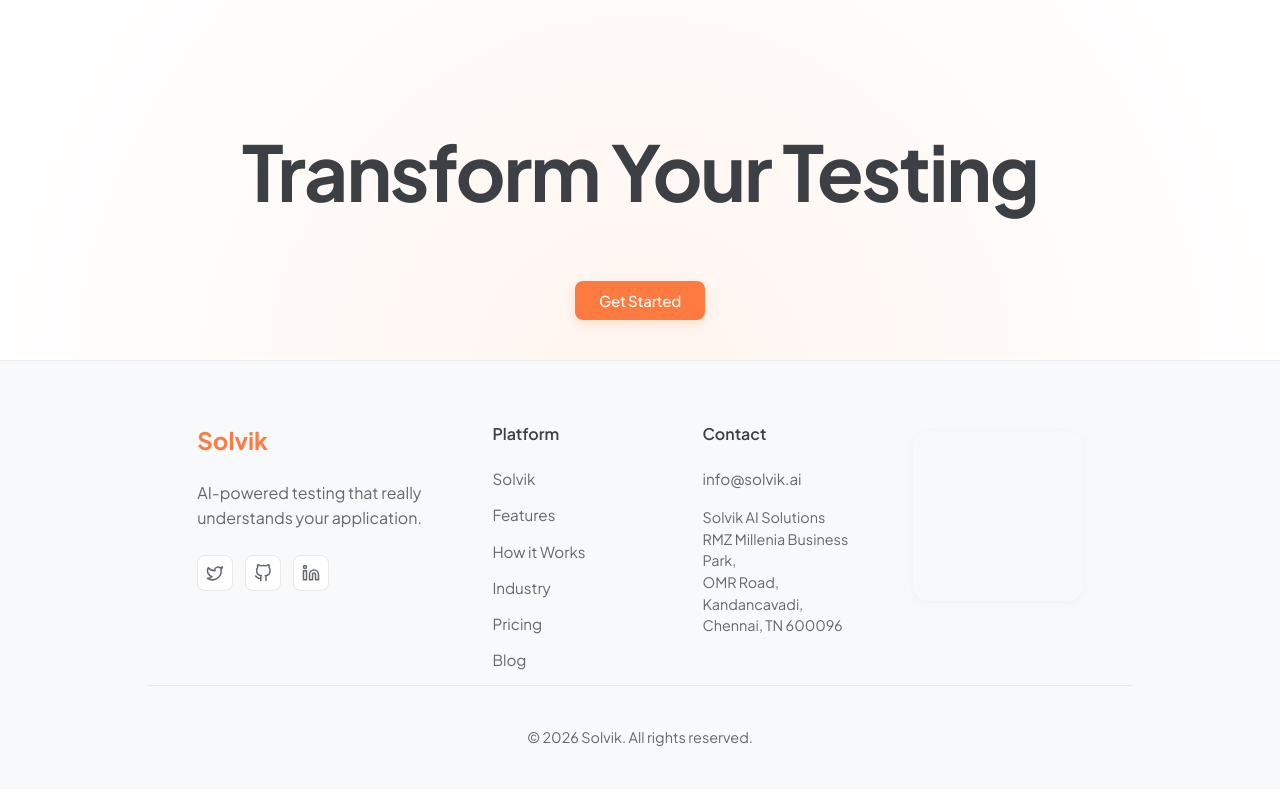
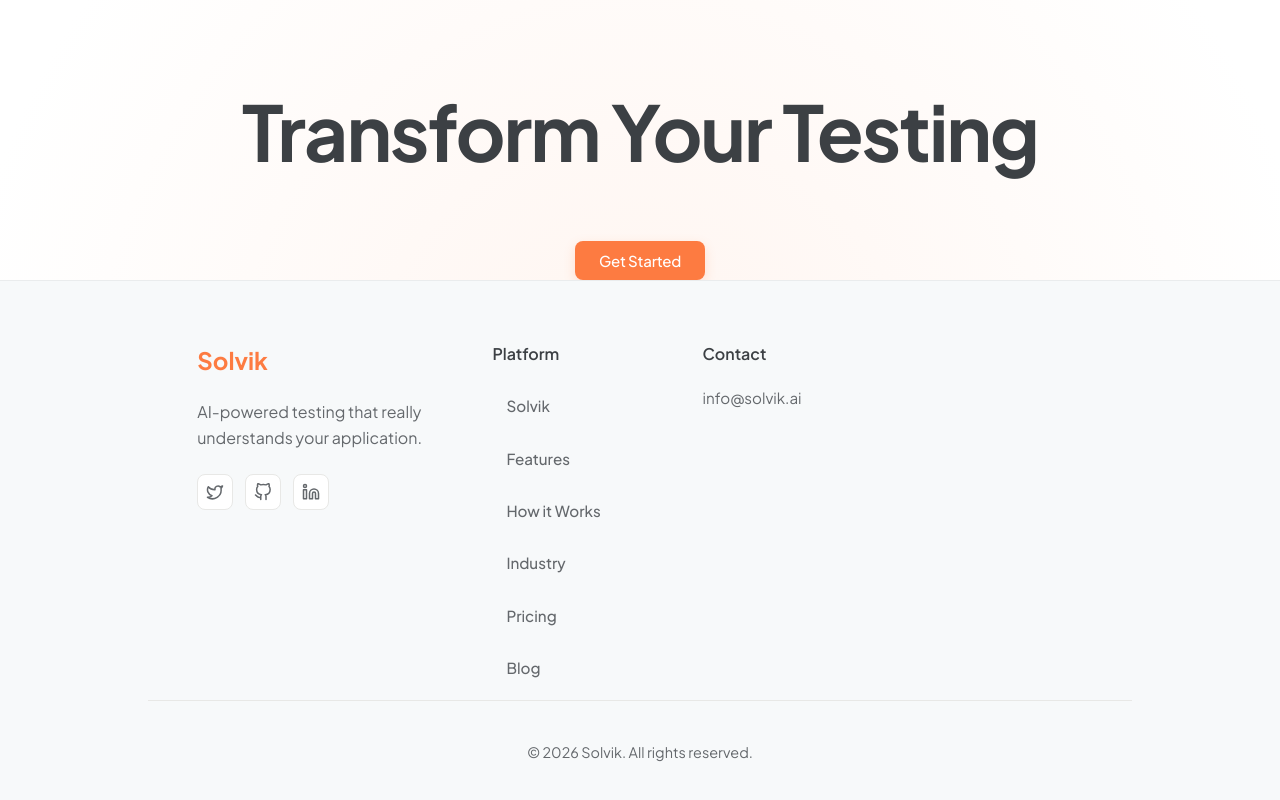
Before and after one commit to AnoopKishanS/agentCertifyWeb, a React (Vite) app: page / in a window 1280 px wide. Shown: the part 10527-11327 px from the top of the page. Built offline with nearby package versions, Linux system fonts and the light colour scheme; grey boxes are pictures that could not be loaded.

Commit message:
Added changes to the footer

```diff
--- a/src/components/Footer.jsx
+++ b/src/components/Footer.jsx
@@ -1,9 +1,11 @@
 import React from 'react';
-import { useLocation } from 'react-router-dom';
+import { useLocation, Link } from 'react-router-dom';
 import './Footer.css';
+import { useModal } from '../context/ModalContext';
 
 const Footer = () => {
     const { pathname } = useLocation();
+    const { openModal } = useModal();
     const isHome = pathname === '/';
 
     return (
@@ -11,7 +13,7 @@
             {isHome && (
                 <div className="footer-cta">
                     <h1>Transform Your Testing</h1>
-                    <button className="btn btn-primary btn-lg">Get Started</button>
+                    <button className="btn btn-primary btn-lg" onClick={openModal}>Get Started</button>
                 </div>
             )}
 
@@ -35,38 +37,18 @@
                         </div>
                         <div className="footer-col">
                             <h5>Platform</h5>
-                            <a href="#about">Solvik</a>
-                            <a href="#features">Features</a>
-                            <a href="#how-it-works">How it Works</a>
-                            <a href="#industry">Industry</a>
-                            <a href="#pricing">Pricing</a>
-                            <a href="#blog">Blog</a>
+                            <Link to="/product" className="nav-link" onClick={() => setMobileMenuOpen(false)}>Solvik</Link>
+                            <Link to="/#modern-dev" className="nav-link" onClick={() => setMobileMenuOpen(false)}>Features</Link>
+                            <Link to="/#how-it-works" className="nav-link" onClick={() => setMobileMenuOpen(false)}>How it Works</Link>
+                            <Link to="/#industry" className="nav-link" onClick={() => setMobileMenuOpen(false)}>Industry</Link>
+                            <Link to="/#pricing" className="nav-link" onClick={() => setMobileMenuOpen(false)}>Pricing</Link>
+                            <Link to="/blog" className="nav-link" onClick={() => setMobileMenuOpen(false)}>Blog</Link>
                         </div>
                         <div className="footer-col">
                             <h5>Contact</h5>
                             <a href="mailto:info@solvik.ai">info@solvik.ai</a>
-                            <div className="footer-address-info" style={{ marginTop: '16px' }}>
-                                <p style={{ fontSize: '0.9rem', color: 'var(--color-text-light)', lineHeight: '1.5' }}>
-                                    Solvik AI Solutions<br />
-                                    RMZ Millenia Business Park,<br />
-                                    OMR Road, Kandancavadi,<br />
-                                    Chennai, TN 600096
-                                </p>
-                            </div>
                         </div>
-                        <div className="footer-col map-col">
-                            <div className="footer-map-mini">
-                                <iframe
-                                    src="https://www.google.com/maps/embed?pb=!1m18!1m12!1m3!1d1414.731776964121!2d80.24436853241477!3d12.96222879654117!2m3!1f0!2f0!3f0!3m2!1i1024!2i768!4f13.1!3m3!1m2!1s0x3a525d6f6e5e8f47%3A0x6b8a8b1b1b1b1b1b!2sRMZ%20Millenia%20Business%20Park!5e0!3m2!1sen!2sin!4v1718280000000!5m2!1sen!2sin"
-                                    width="100%"
-                                    style={{ border: 0 }}
-                                    allowFullScreen=""
-                                    loading="lazy"
-                                    referrerPolicy="no-referrer-when-downgrade"
-                                    title="Solvik Office Location"
-                                ></iframe>
-                            </div>
-                        </div>
+
                     </div>
                     <div className="footer-bottom">
                         <p>&copy; {new Date().getFullYear()} Solvik. All rights reserved.</p>
```
